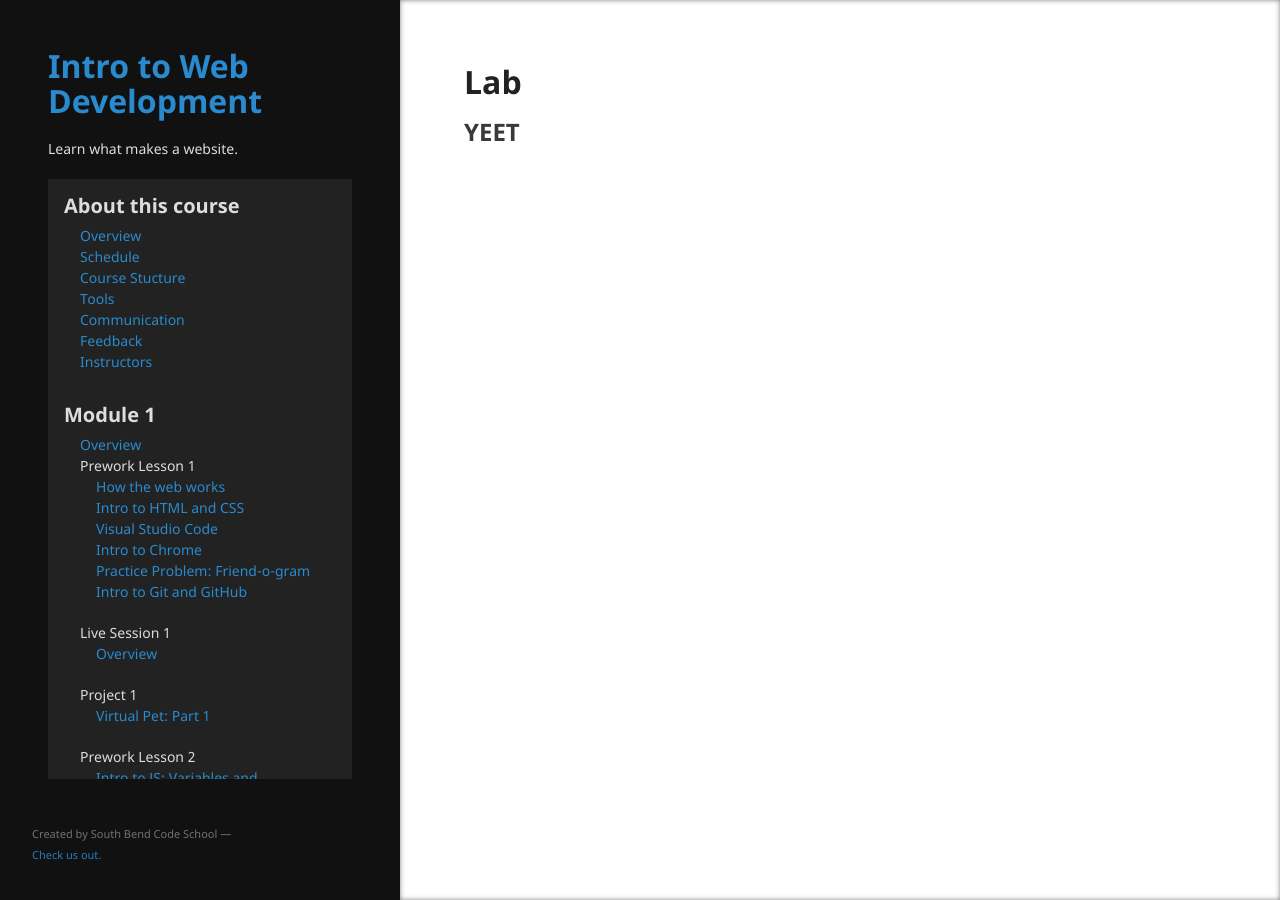
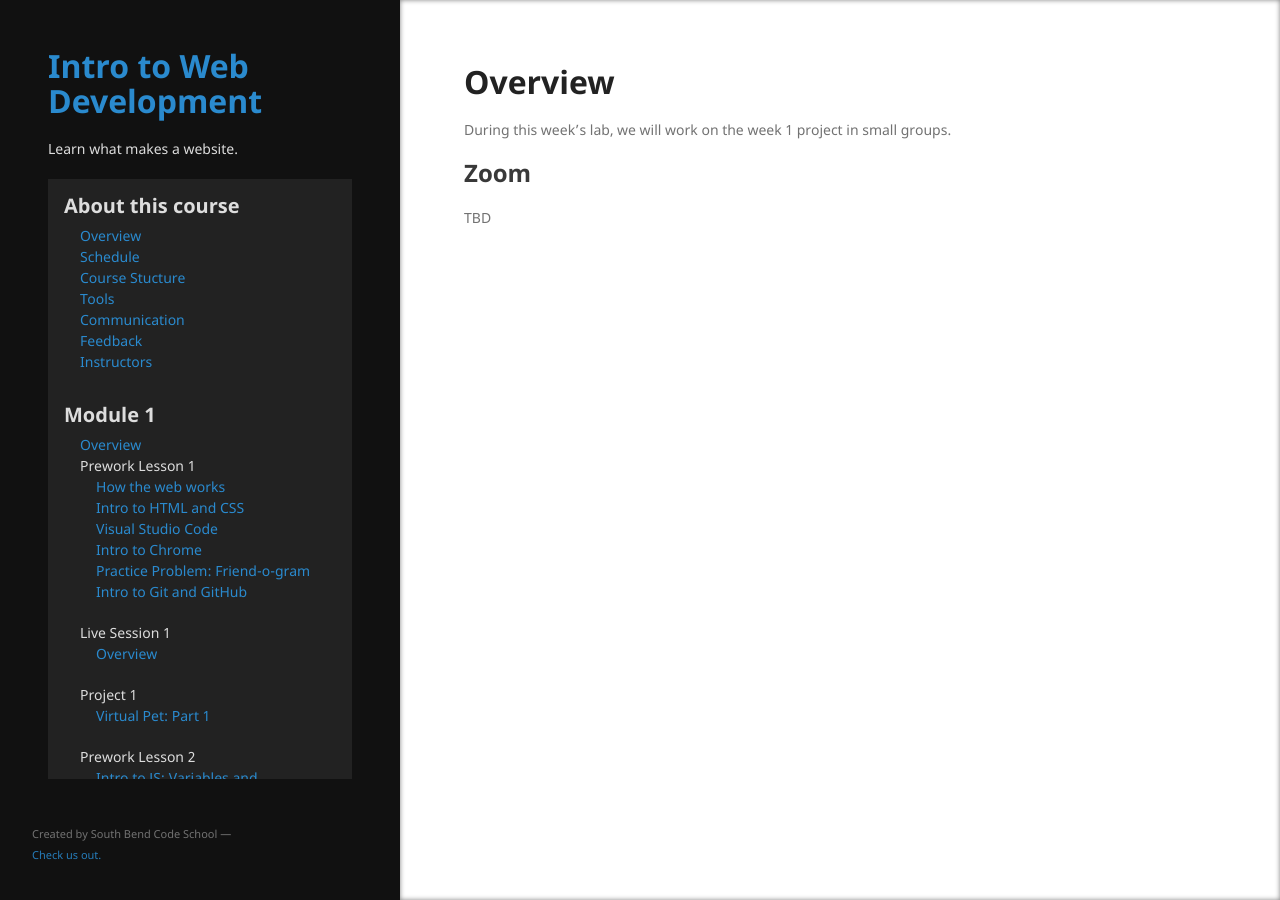
Before and after one commit to south-bend-code-works/intro-to-web-dev, a Jekyll site: the page built from lessons/module1/lab.md, in a window 1280 px wide. Built offline with Jekyll 4.4.1, drawn with Linux system fonts in a browser that asks for light colours; our own code applies the rules of GitHub Pages for plain Markdown files.

Commit message:
Update lab.md

```diff
--- a/lessons/module1/lab.md
+++ b/lessons/module1/lab.md
@@ -2,6 +2,8 @@
 layout: default
 ---
 
-# Lab
+# Overview
+During this week's lab, we will work on the week 1 project in small groups.
 
-## YEET
+## Zoom
+TBD
```
